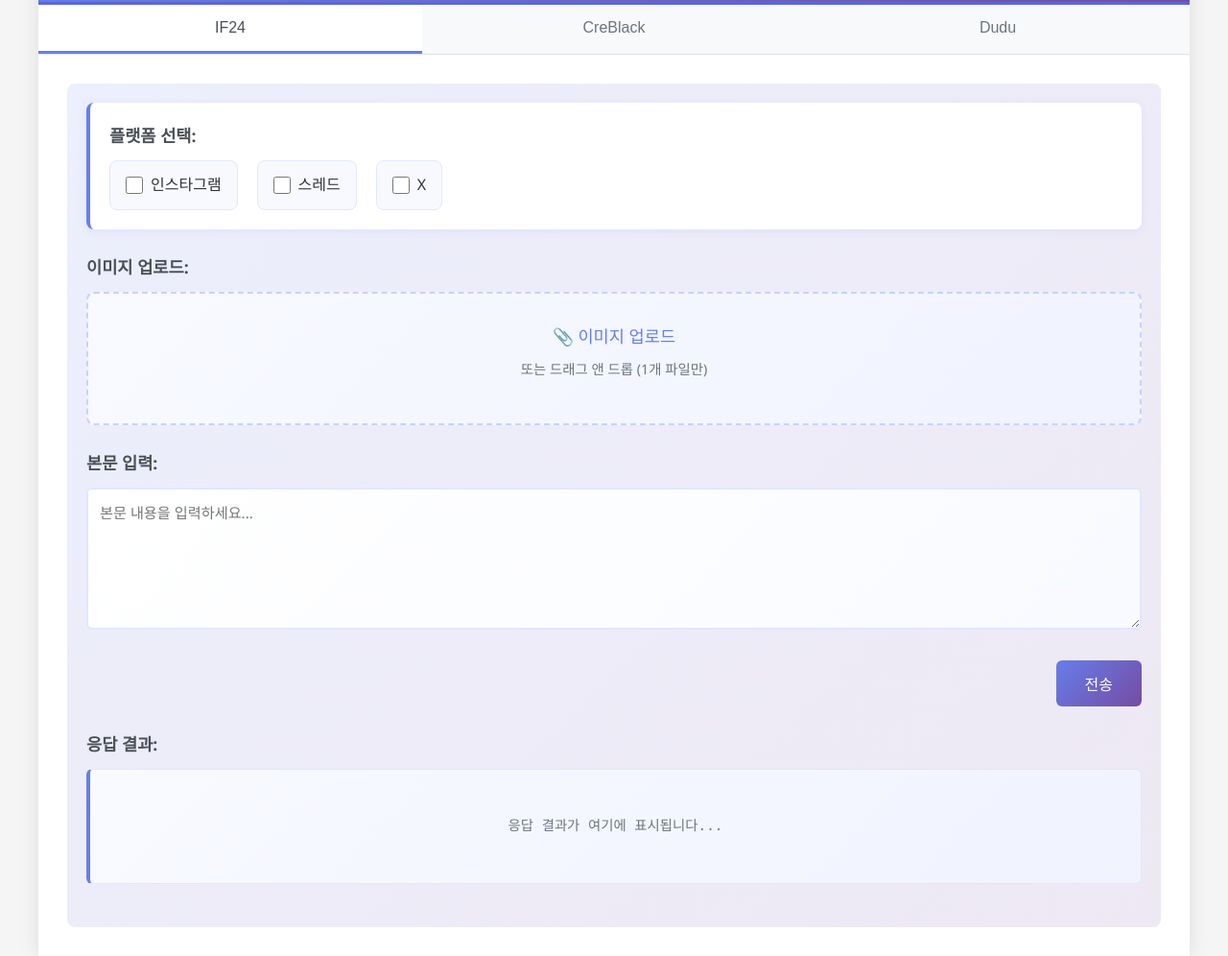
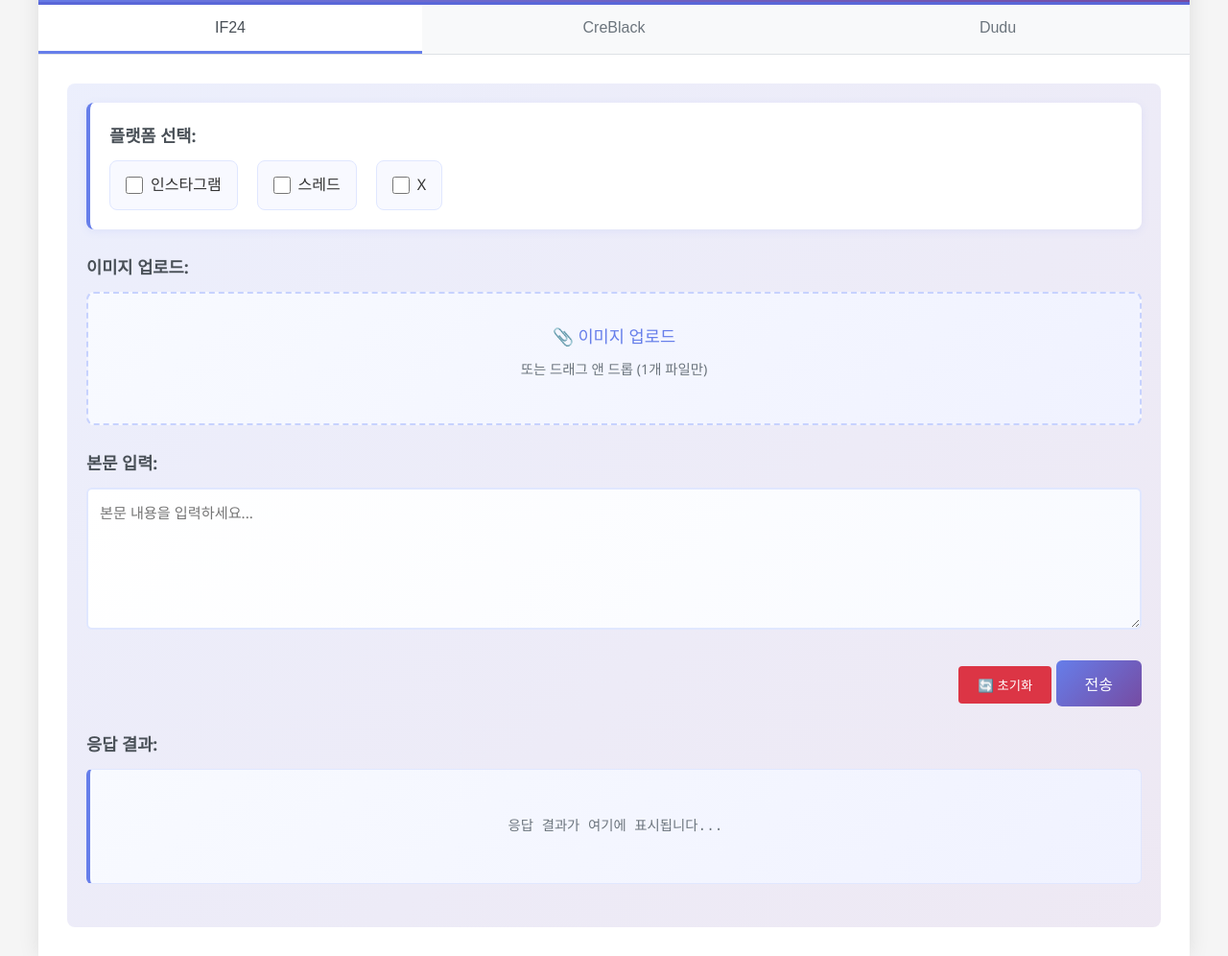
Before and after one commit to IdeaForest24/Contents-Uploader, a plain HTML site: page index.html in a window 1280 px wide. Shown: the part 84-1080 px from the top of the page at 96% size. Drawn offline with Linux system fonts and the light colour scheme.

Commit message:
Add files via upload

```diff
--- a/index.html
+++ b/index.html
@@ -64,6 +64,7 @@
                 </div>
 
                 <div class="action-section">
+                    <button class="reset-btn" onclick="resetTab('if24')">🔄 초기화</button>
                     <button class="send-btn" onclick="sendContent('if24')">전송</button>
                 </div>
 
@@ -93,6 +94,7 @@
                 </div>
 
                 <div class="action-section">
+                    <button class="reset-btn" onclick="resetTab('creblack')">🔄 초기화</button>
                     <button class="send-btn" onclick="sendContent('creblack')">전송</button>
                 </div>
 
@@ -122,6 +124,7 @@
                 </div>
 
                 <div class="action-section">
+                    <button class="reset-btn" onclick="resetTab('dudu')">🔄 초기화</button>
                     <button class="send-btn" onclick="sendContent('dudu')">전송</button>
                 </div>
 
```
